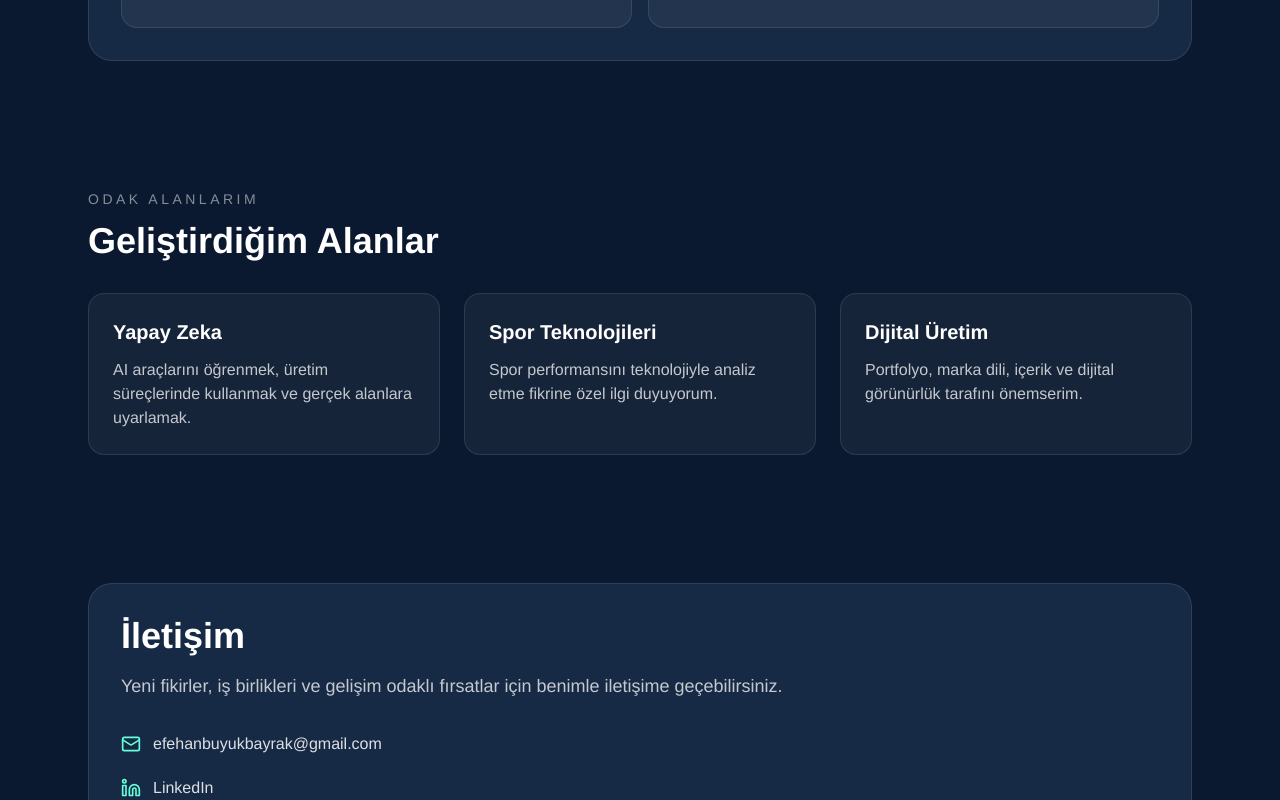
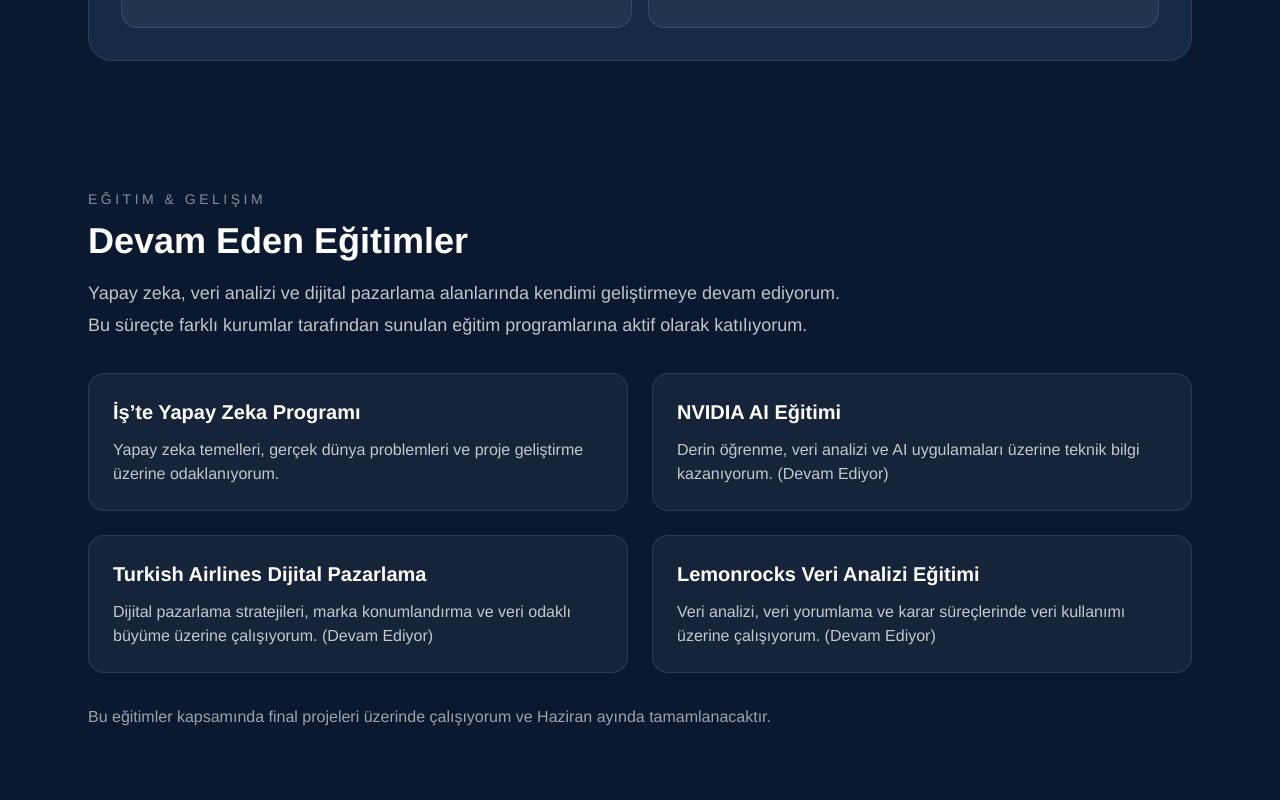
Before and after one commit to efehanbuyukbayrak/portfolyo, a React (Vite) app: page / in a window 1280 px wide. Shown: the part 2060-2860 px from the top of the page. Built offline with nearby package versions, Linux system fonts and the light colour scheme.

Commit message:
add education section

```diff
--- a/src/App.tsx
+++ b/src/App.tsx
@@ -154,7 +154,64 @@ export default function App() {
           </div>
         </div>
       </section>
+      <section className="mx-auto max-w-6xl px-6 py-16">
+  <p className="mb-3 text-sm uppercase tracking-[0.25em] text-white/50">
+    Eğitim & Gelişim
+  </p>
 
+  <h2 className="text-4xl font-bold">
+    Devam Eden Eğitimler
+  </h2>
+
+  <p className="mt-4 max-w-3xl text-lg leading-8 text-white/75">
+    Yapay zeka, veri analizi ve dijital pazarlama alanlarında kendimi geliştirmeye devam ediyorum.
+    Bu süreçte farklı kurumlar tarafından sunulan eğitim programlarına aktif olarak katılıyorum.
+  </p>
+
+  <div className="mt-8 grid gap-6 md:grid-cols-2">
+
+    <div className="rounded-2xl border border-white/10 bg-white/5 p-6">
+      <h3 className="text-xl font-semibold">
+        İş’te Yapay Zeka Programı
+      </h3>
+      <p className="mt-3 text-white/75">
+        Yapay zeka temelleri, gerçek dünya problemleri ve proje geliştirme üzerine odaklanıyorum.
+      </p>
+    </div>
+
+    <div className="rounded-2xl border border-white/10 bg-white/5 p-6">
+      <h3 className="text-xl font-semibold">
+        NVIDIA AI Eğitimi
+      </h3>
+      <p className="mt-3 text-white/75">
+        Derin öğrenme, veri analizi ve AI uygulamaları üzerine teknik bilgi kazanıyorum. (Devam Ediyor)
+      </p>
+    </div>
+
+    <div className="rounded-2xl border border-white/10 bg-white/5 p-6">
+      <h3 className="text-xl font-semibold">
+        Turkish Airlines Dijital Pazarlama
+      </h3>
+      <p className="mt-3 text-white/75">
+        Dijital pazarlama stratejileri, marka konumlandırma ve veri odaklı büyüme üzerine çalışıyorum. (Devam Ediyor)
+      </p>
+    </div>
+
+    <div className="rounded-2xl border border-white/10 bg-white/5 p-6">
+      <h3 className="text-xl font-semibold">
+        Lemonrocks Veri Analizi Eğitimi
+      </h3>
+      <p className="mt-3 text-white/75">
+        Veri analizi, veri yorumlama ve karar süreçlerinde veri kullanımı üzerine çalışıyorum. (Devam Ediyor)
+      </p>
+    </div>
+
+  </div>
+
+  <p className="mt-8 text-white/60">
+    Bu eğitimler kapsamında final projeleri üzerinde çalışıyorum ve Haziran ayında tamamlanacaktır.
+  </p>
+</section>
       <section className="mx-auto max-w-6xl px-6 py-16">
         <p className="mb-3 text-sm uppercase tracking-[0.25em] text-white/50">Odak Alanlarım</p>
         <h2 className="text-4xl font-bold">Geliştirdiğim Alanlar</h2>
```
Also changed, not shown: 5 other files (tests, documents, lock files or other folders).
